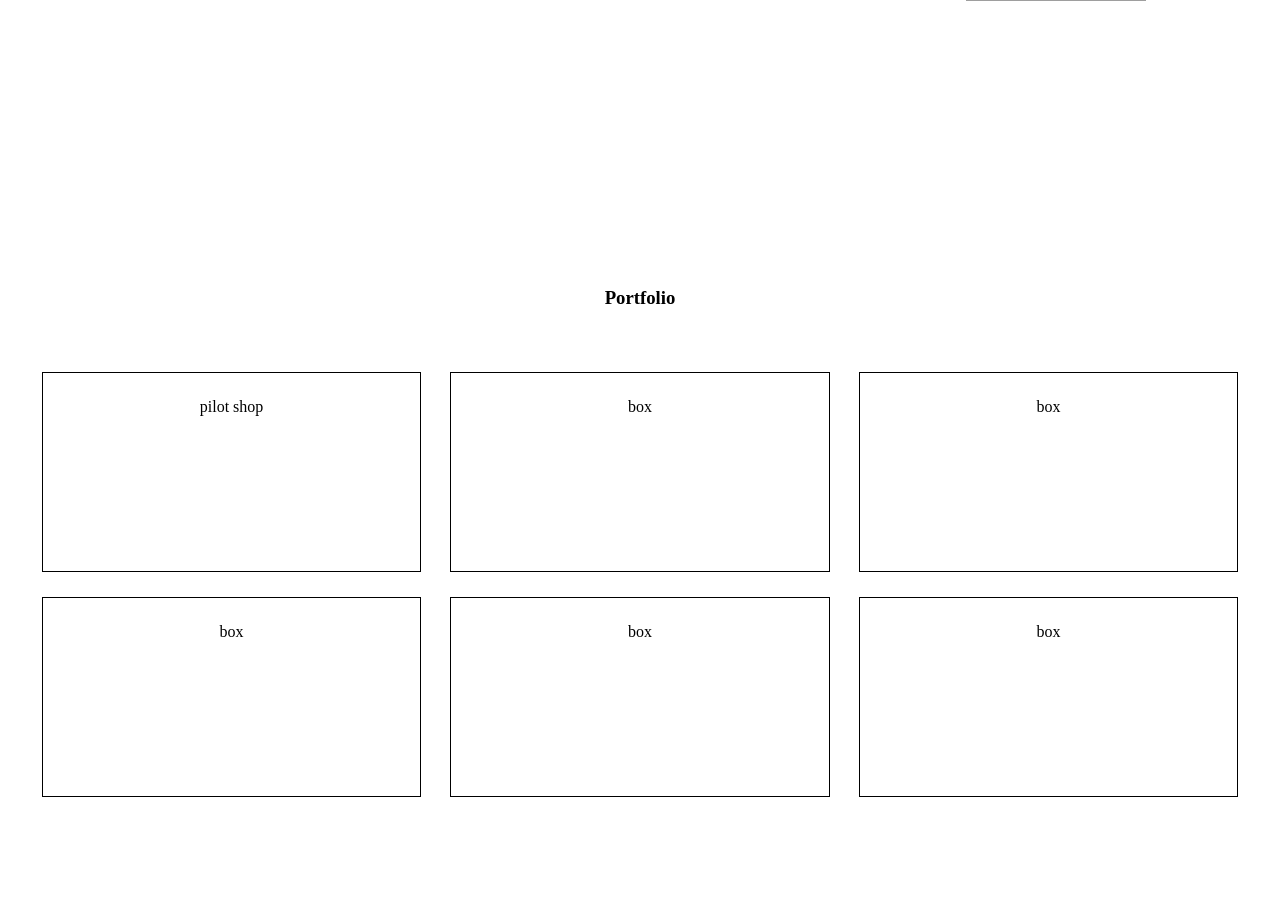
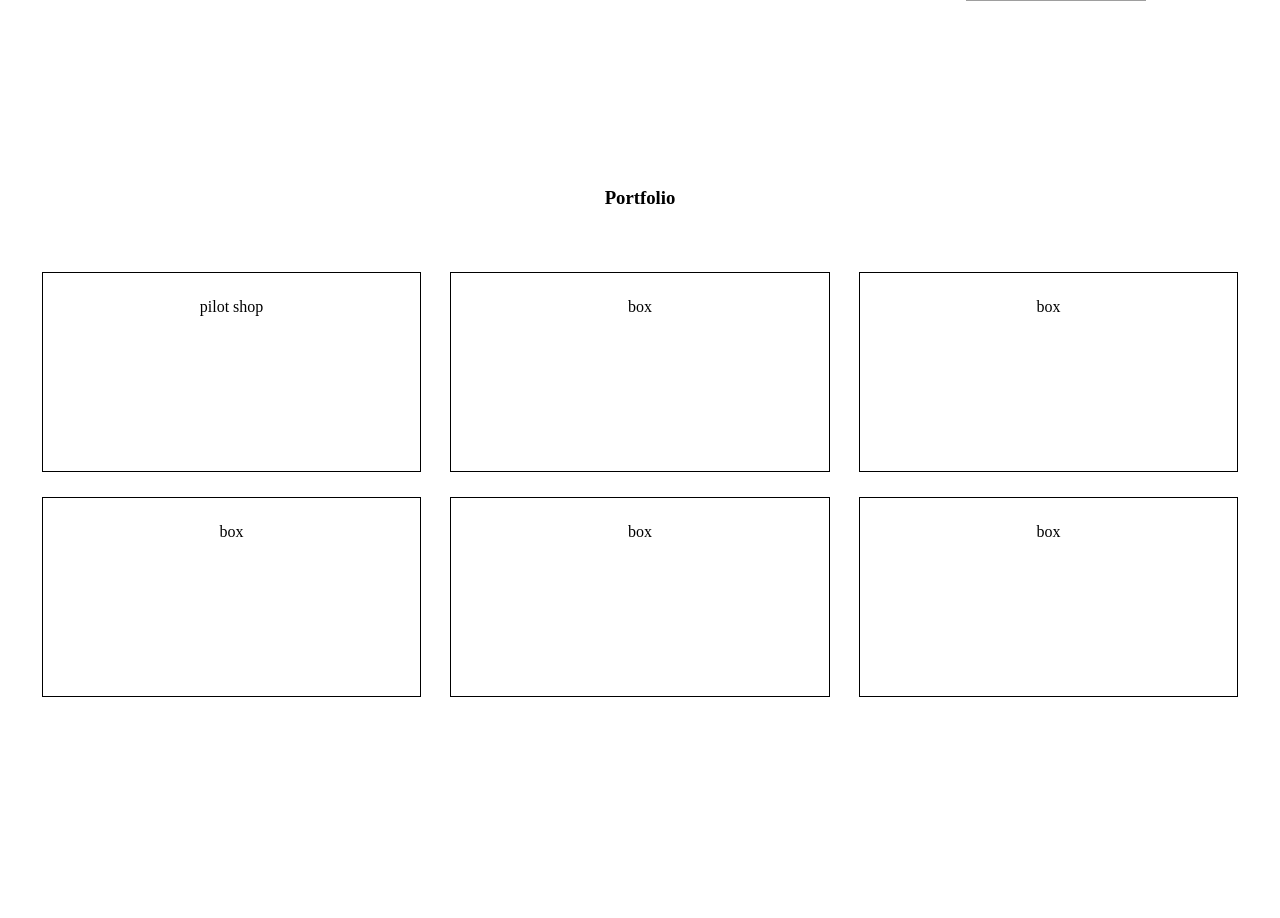
Before and after one commit to fredplatt/portfolio, a PHP site: page / in a window 1280 px wide. Shown: the part 1430-2348 px from the top of the page. After the commit the page ends 2127 px from the top, so only its background shows below. Run offline with PHP 8.4, Linux system fonts and the light colour scheme; grey boxes are pictures that could not be loaded.

Commit message:
reduced portfolio padding

```diff
--- a/css/styles.css
+++ b/css/styles.css
@@ -49,7 +49,7 @@ p {
 
 .portfolio {
     text-align: center;
-    padding-top: 150px;
+    padding-top: 50px;
     padding-bottom: 100px
 }
 
```
